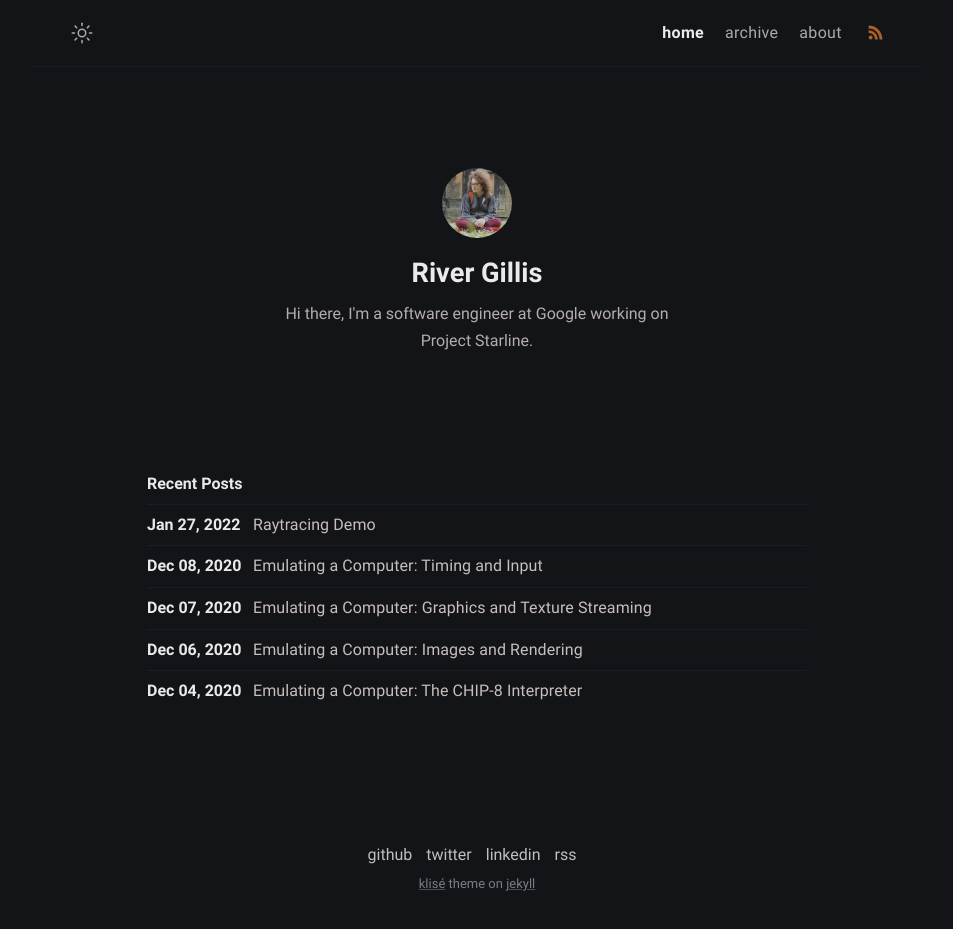
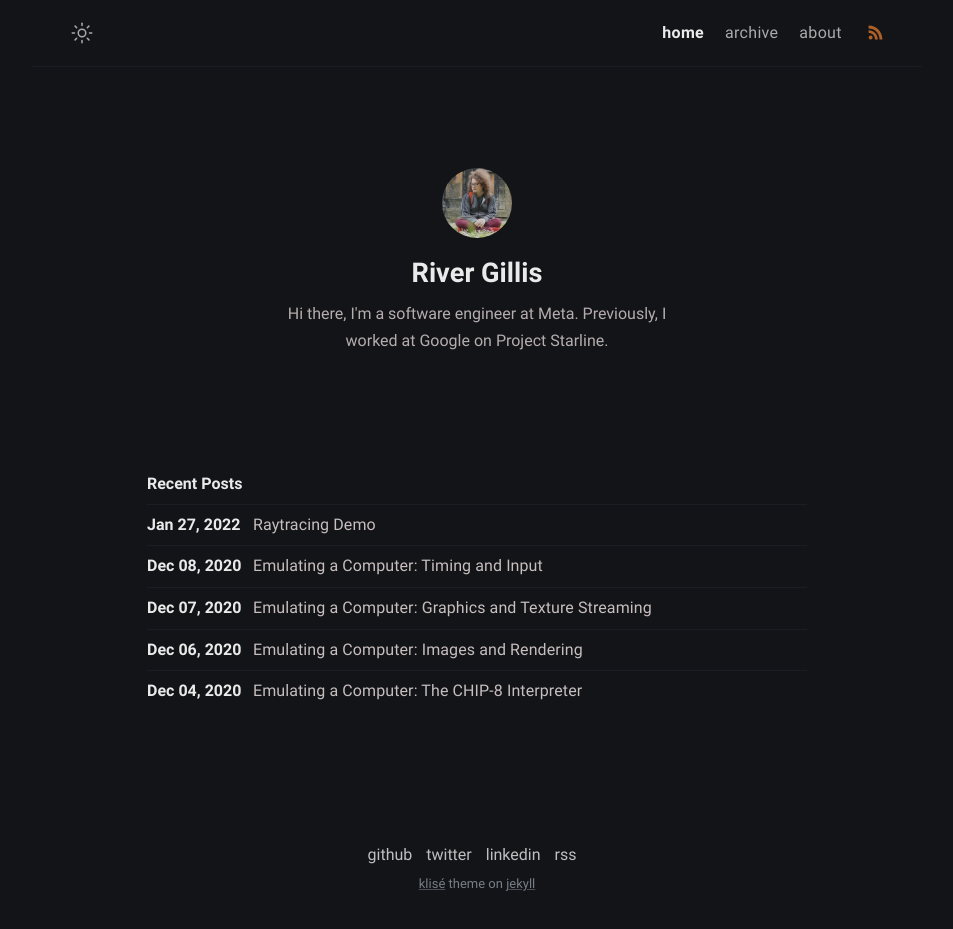
Before and after one commit to rivergillis/jekyll-blog, a Jekyll site: the page built from index.md, in a window 1280 px wide. Shown: the whole page, without its empty margins (163-1116 px from the left). Built offline with Jekyll 4.4.1, drawn with Linux system fonts in a browser that asks for light colours.

Commit message:
Update _config.yml

```diff
--- a/_config.yml
+++ b/_config.yml
@@ -11,7 +11,7 @@ mode: dark # default theme "dark" | "light"
 author:
   name: River Gillis # author name
   bio: >- # tell to the world
-    Hi there, I'm a software engineer at Google working on Project Starline.
+    Hi there, I'm a software engineer at Meta. Previously, I worked at Google on Project Starline.
   username: rivergillis # general username
   github: rivergillis # github username
   twitter: rivergillis # twitter username
```
